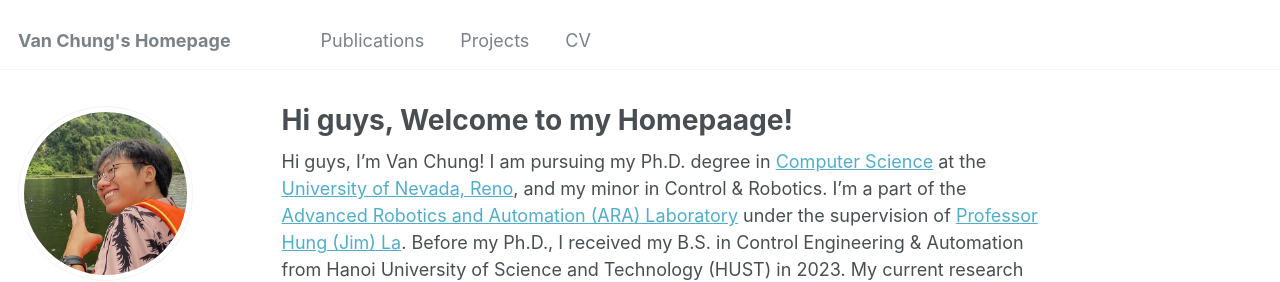
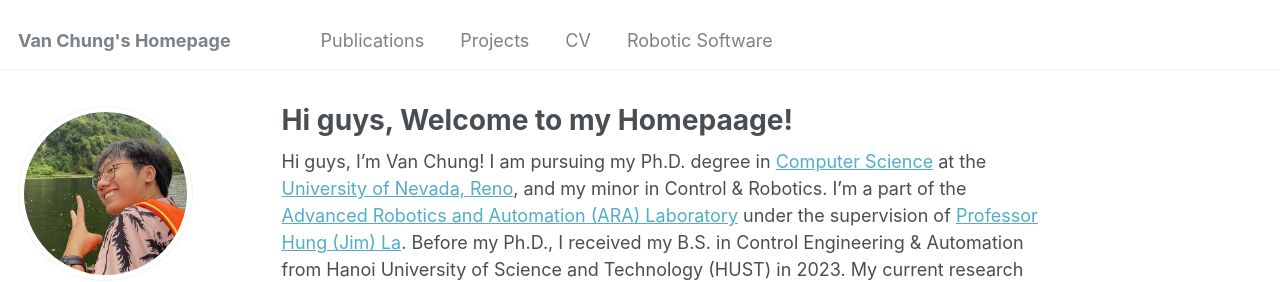
Before and after one commit to VanChung-Nguyen/VanChung-Nguyen.com, a Jekyll site: the page built from _pages/about.md, in a window 1280 px wide. Shown: the top 282 px of the page. Built offline with Jekyll 4.4.1, drawn with Linux system fonts in a browser that asks for light colours; some web fonts are replaced.

Commit message:
Update navigation.yml

```diff
--- a/_data/navigation.yml
+++ b/_data/navigation.yml
@@ -8,3 +8,6 @@ main:
 
   - title: "CV"
     url: /files/CV_Van_Chung_Nguyen.pdf
+
+  - title: "Robotic Software"
+    url: https://github.com/VanChung-Nguyen
```
